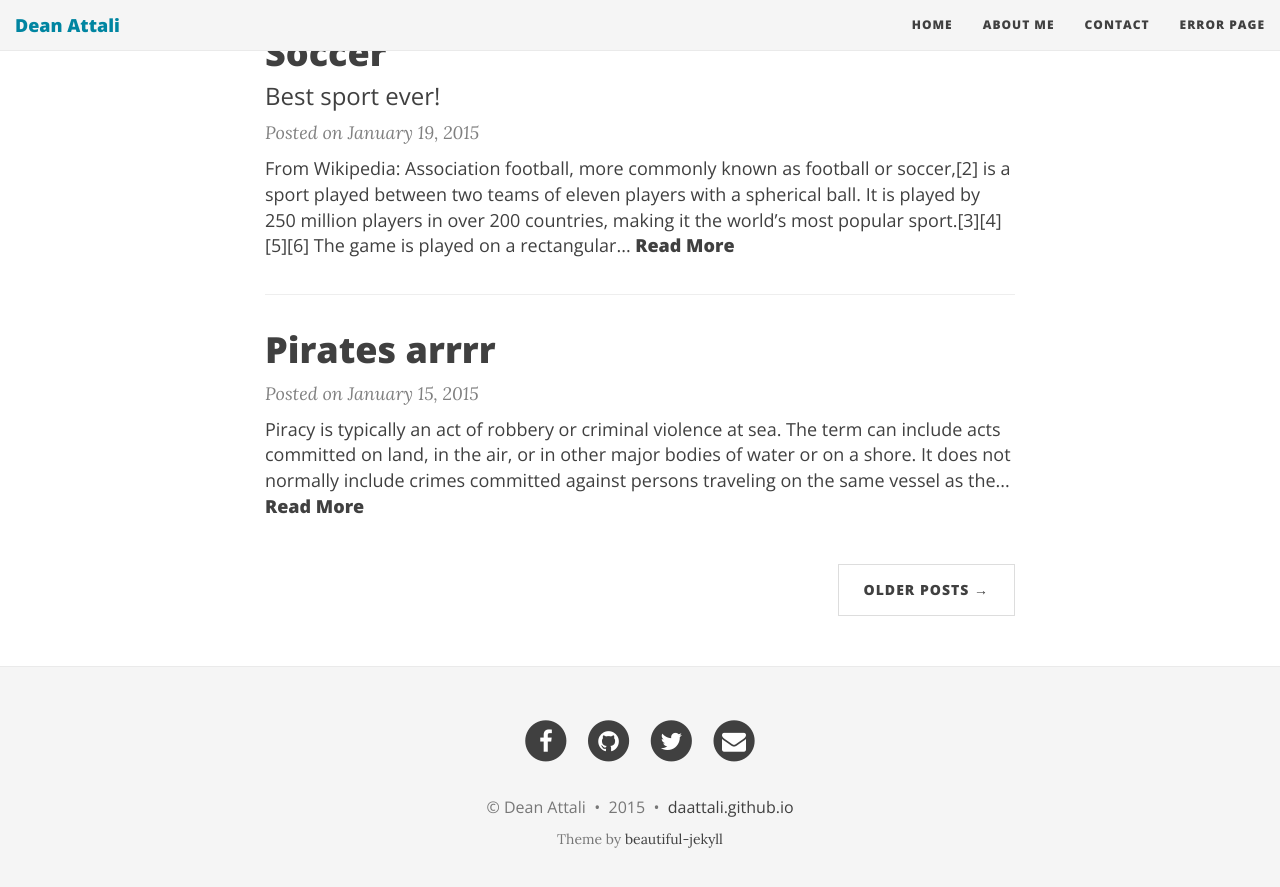
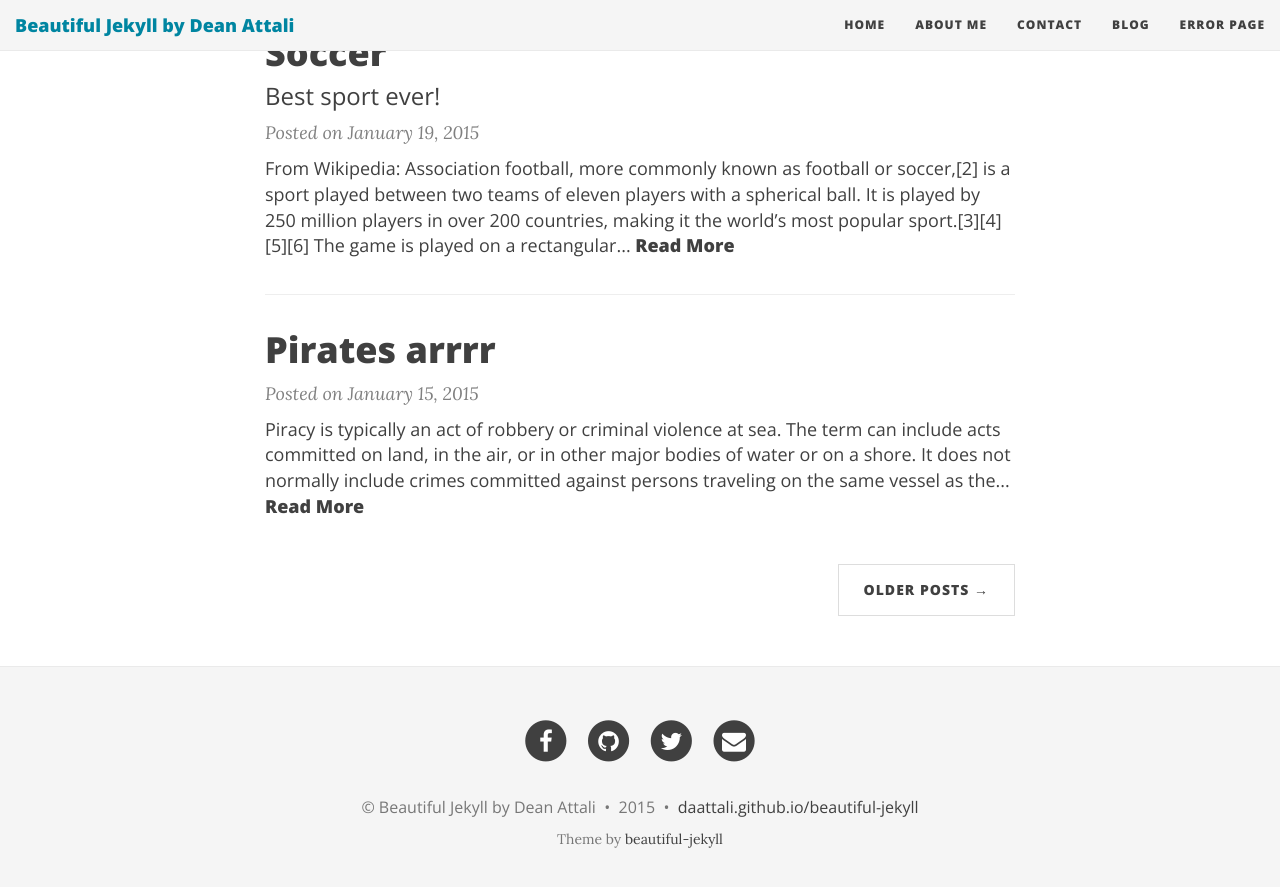
Before and after one commit to gniuk/gniuk.github.io, a Jekyll site: the page built from index.html, in a window 1280 px wide and 900 px high, scrolled down 1077 px. Shown: the top 887 px of the window. Built offline with Jekyll 4.4.1, drawn with Linux system fonts in a browser that asks for light colours; nearby versions of some CDN libraries; Markdown is read by kramdown in place of the engine named in the settings; the list of posts is cut into pages by our own code.

Commit message:
change config file to more generic settings

```diff
--- a/_config.yml
+++ b/_config.yml
@@ -1,11 +1,13 @@
 # Serving
-url: "http://daattali.github.io"  # full site URL
-url-short: "daattali.github.io" # how to display the url
+url: "http://daattali.github.io/beautiful-jekyll"  # full site URL
+url-short: "daattali.github.io/beautiful-jekyll" # how to display the url
 baseurl: "/beautiful-jekyll"  # does not include hostname
 
+
+
 # Header meta
-name: Dean Attali
-description: Dean Attali's website
+name: Beautiful Jekyll
+description: Quickly build a beautiful Jekyll website
 
 # Outputting
 timezone: "America/Vancouver"
@@ -21,7 +23,7 @@ defaults:
     values:
       layout: "default"
 
-title : Dean Attali
+title : Beautiful Jekyll by Dean Attali
 
 # Change all these values or delete the ones you don't want.
 # You should keep the "name" parameter since it will be used as the name of blog posts' author.
@@ -51,10 +53,11 @@ navbar-links:
   Home: ""
   About Me: "aboutme"
   Contact: "contact"
+  Blog: "blog"
   Error page: "nothing"
 
-disqus: "" # Your disqus shortname
-google_analytics: "" # Your Google Analytics ID
+# disqus: "" # Your disqus shortname
+# google_analytics: "" # Your Google Analytics ID
 
 # Exclude these files from production site
 exclude:
```
